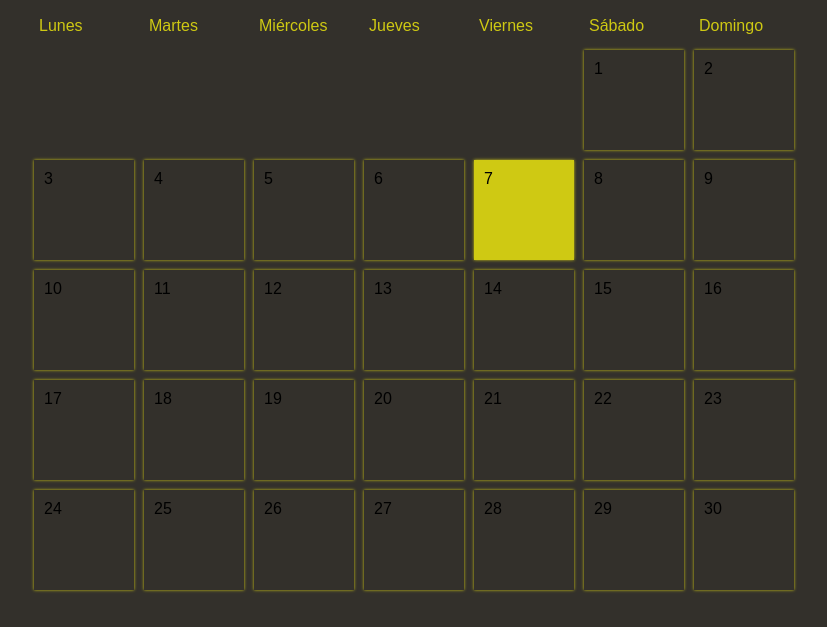
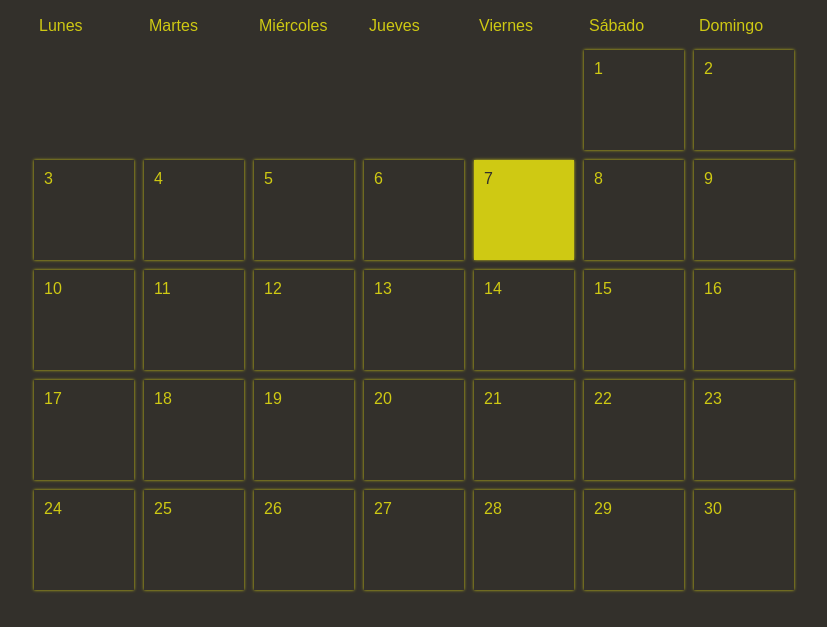
Before and after one commit to javijusto/Calendario2022, a plain HTML site: page calendario.html in a window 1280 px wide. Shown: the part 173-800 px from the top of the page, without its empty margins (226-1053 px from the left). Drawn offline with Linux system fonts and the light colour scheme.

Commit message:
COrreción de estilos 2

```diff
--- a/style.css
+++ b/style.css
@@ -59,13 +59,16 @@ button {
   display: flex;
   flex-direction: column;
   justify-content: space-between;
+  color:#CFC913;
 }
 .day:hover {
   background-color: #CFC913;
+  color:#33302B;
 }
 
 .day + #currentDay {
   background-color:#CFC913;
+  color:#33302B;
 }
 .event {
   font-size: 10px;
```
